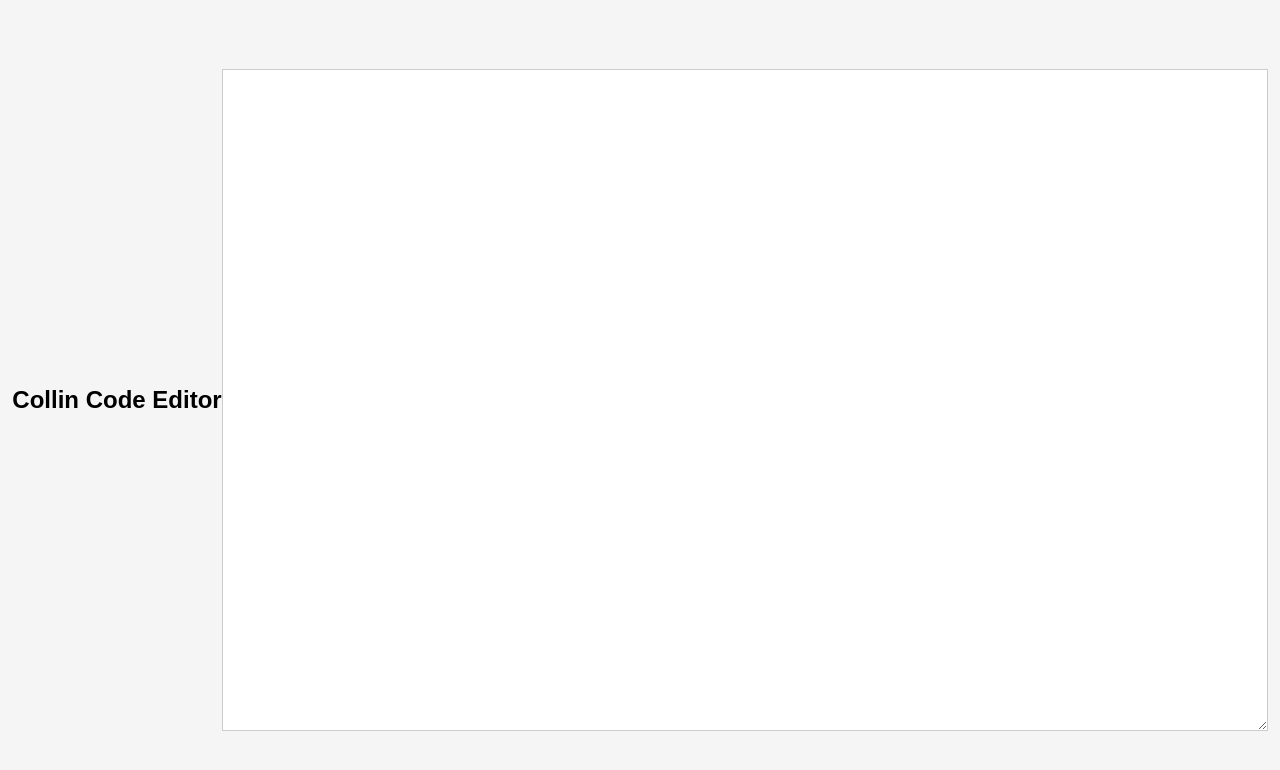
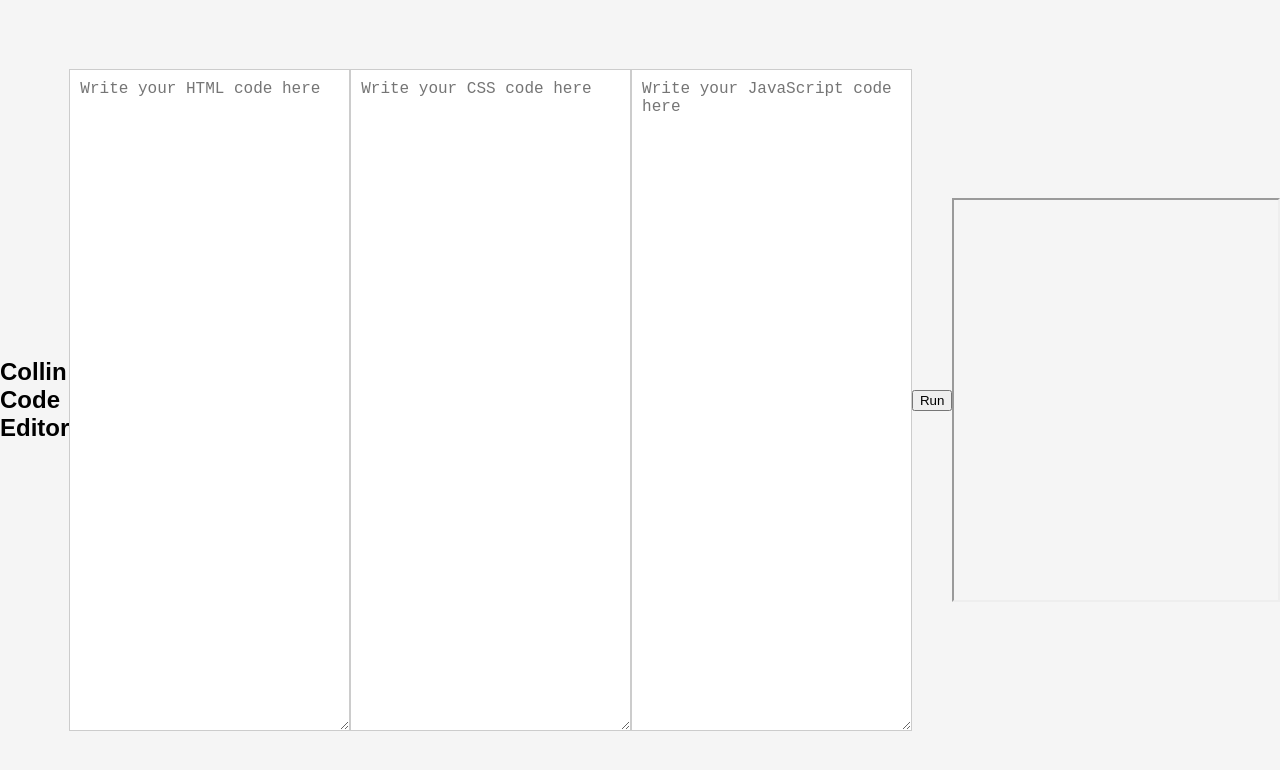
Before and after one commit to Woodenboy2128/Code-Editor, a plain HTML site: page index.html in a window 1280 px wide. Drawn offline with Linux system fonts and the light colour scheme.

Commit message:
Update index.html

```diff
--- a/index.html
+++ b/index.html
@@ -8,7 +8,18 @@
 </head>
 <body>
     <h1>Collin Code Editor</h1>
-    <textarea id="editor"></textarea>
+
+    <!-- Textareas for HTML, CSS, JS -->
+    <textarea id="html-editor" placeholder="Write your HTML code here"></textarea>
+    <textarea id="css-editor" placeholder="Write your CSS code here"></textarea>
+    <textarea id="js-editor" placeholder="Write your JavaScript code here"></textarea>
+
+    <!-- Run button -->
+    <button onclick="runCode()">Run</button>
+
+    <!-- Output area -->
+    <iframe id="output" style="width: 100%; height: 400px;"></iframe>
+
     <script src="script.js"></script>
 </body>
 </html>
```
